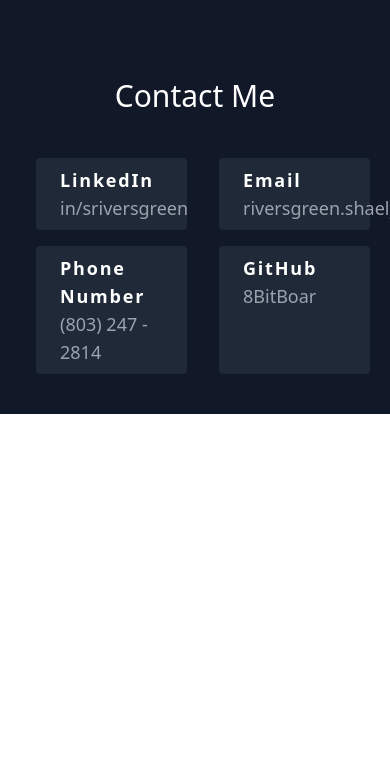
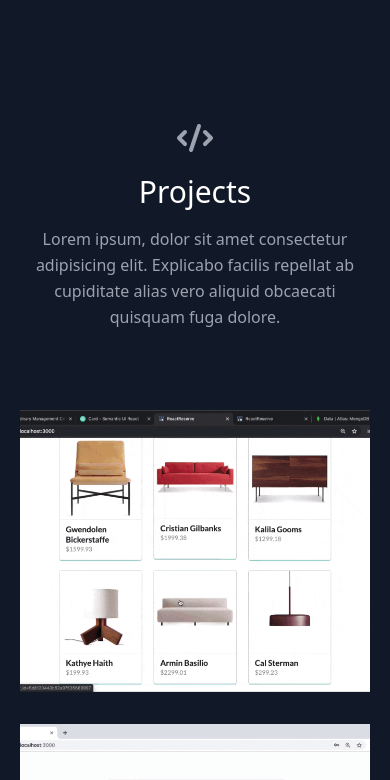
Before and after one commit to 8BitBoar/rivers-portfolio, a React (Create React App) app: page / in a window 390 px wide. Shown: the part 790-1570 px from the top of the page. Before the commit the page ends 1204 px from the top, so only its background shows below. Built offline with nearby package versions, Linux system fonts and the light colour scheme.

Commit message:
setting up projects

```diff
--- a/src/components/Projects.js
+++ b/src/components/Projects.js
@@ -1,3 +1,52 @@
+
+import { CodeIcon } from "@heroicons/react/solid";
+import React from "react";
+import { projects } from "../data";
+
 export default function Projects() {
-    return null;
+  return (
+    <section id="projects" className="text-gray-400 bg-gray-900 body-font">
+      <div className="container px-5 py-10 mx-auto text-center lg:px-40">
+        <div className="flex flex-col w-full mb-20">
+          <CodeIcon className="mx-auto inline-block w-10 mb-4" />
+          <h1 className="sm:text-4xl text-3xl font-medium title-font mb-4 text-white">
+            Projects
+          </h1>
+          <p className="lg:w-2/3 mx-auto leading-relaxed text-base">
+            Lorem ipsum, dolor sit amet consectetur adipisicing elit. Explicabo
+            facilis repellat ab cupiditate alias vero aliquid obcaecati quisquam
+            fuga dolore.
+          </p>
+        </div>
+        <div className="flex flex-wrap -m-4">
+          {projects.map((project) => (
+            <a
+              href={project.link}
+              key={project.image}
+              className="sm:w-1/2 w-100 p-4">
+              <div className="flex relative">
+                <img
+                  alt="gallery"
+                  className="absolute inset-0 w-full h-full object-cover object-center"
+                  src={project.image}
+                />
+                <div className="px-8 py-10 relative z-10 w-full border-4 border-gray-800 bg-gray-900 opacity-0 hover:opacity-100">
+                  <h2 className="tracking-widest text-sm title-font font-medium text-green-400 mb-1">
+                    {project.subtitle}
+                  </h2>
+                  <h1 className="title-font text-lg font-medium text-white mb-3">
+                    {project.title}
+                  </h1>
+                  <p className="leading-relaxed">{project.description}</p>
+                </div>
+              </div>
+            </a>
+          ))}
+        </div>
+        <h1 className="sm:text-4xl text-3xl font-medium title-font mb-4 text-white">
+            Hobby Projects
+          </h1>
+      </div>
+    </section>
+  );
 }
--- a/src/data.js
+++ b/src/data.js
@@ -33,23 +33,6 @@
   },
 ];
 
-export const testimonials = [
-  {
-    quote:
-      "Lorem ipsum dolor sit amet consectetur adipisicing elit. Culpa quod necessitatibus quidem impedit facilis? Distinctio laboriosam veritatis recusandae minus. Voluptatum accusantium hic laudantium soluta ea sapiente cupiditate officia maiores itaque.",
-    image: "https://randomuser.me/api/portraits/men/1.jpg",
-    name: "Jesse Hicks",
-    company: "Zoozle",
-  },
-  {
-    quote:
-      "Lorem ipsum dolor sit amet consectetur adipisicing elit. Culpa quod necessitatibus quidem impedit facilis? Distinctio laboriosam veritatis recusandae minus. Voluptatum accusantium hic laudantium soluta ea sapiente cupiditate officia maiores itaque.",
-    image: "https://randomuser.me/api/portraits/men/94.jpg",
-    name: "Ruben Alvarez",
-    company: "Dooble.io",
-  },
-];
-
 export const skills = [
   "JavaScript",
   "React",
```
